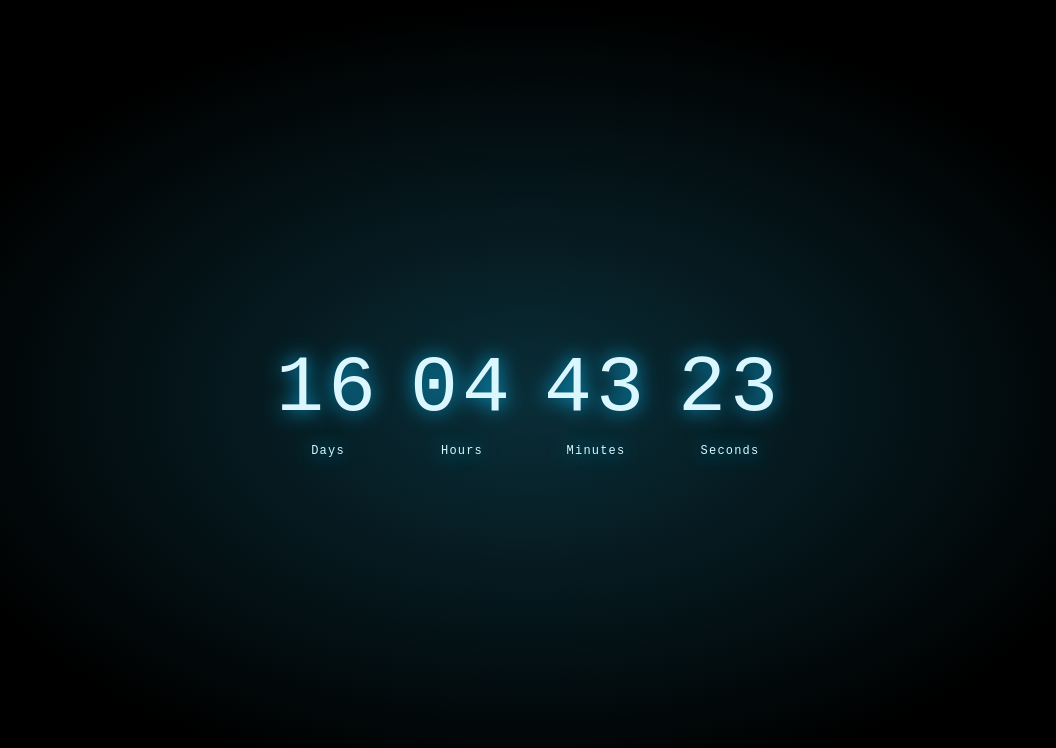
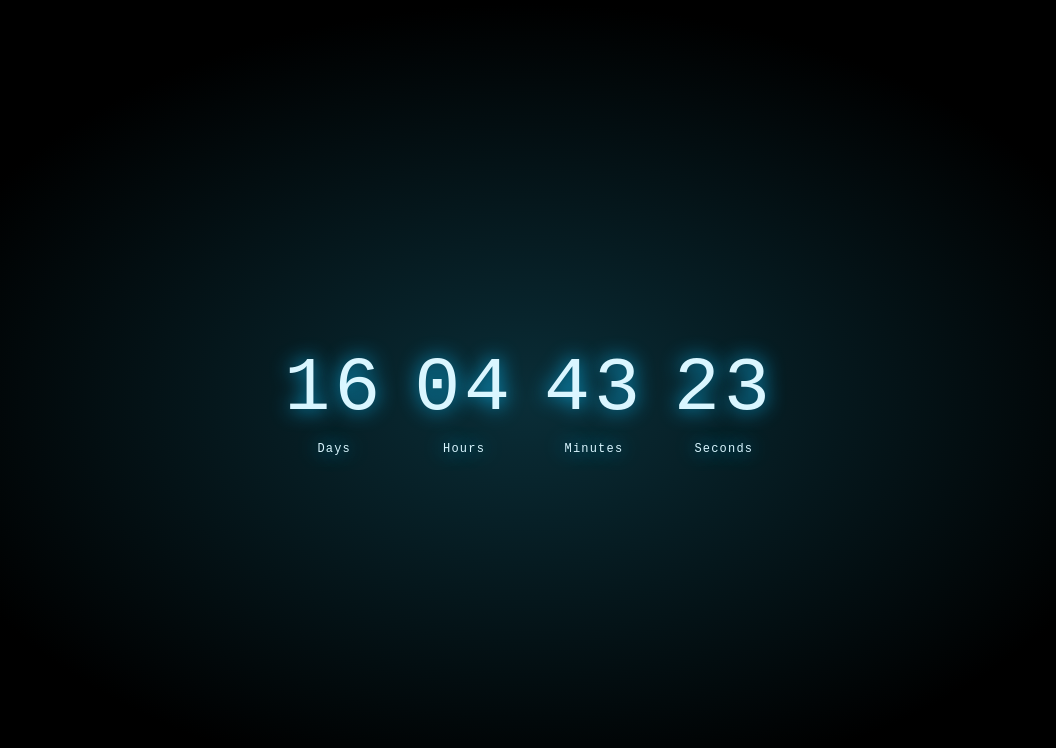
Before and after one commit to dNataly/goit-js-hw-11-timer, a plain HTML site: page index.html in a window 1280 px wide. Shown: the whole page, without its empty margins (111-1167 px from the left). Drawn offline with Linux system fonts and the light colour scheme.

Commit message:
adaptive font size

```diff
--- a/css/style.css
+++ b/css/style.css
@@ -31,7 +31,7 @@ p {
     display: flex;
     flex-direction: column;
     letter-spacing: 0.05em;
-    font-size: 80px;
+    font-size: 6vw;
     padding: 5px 15px;
 }
 
```
